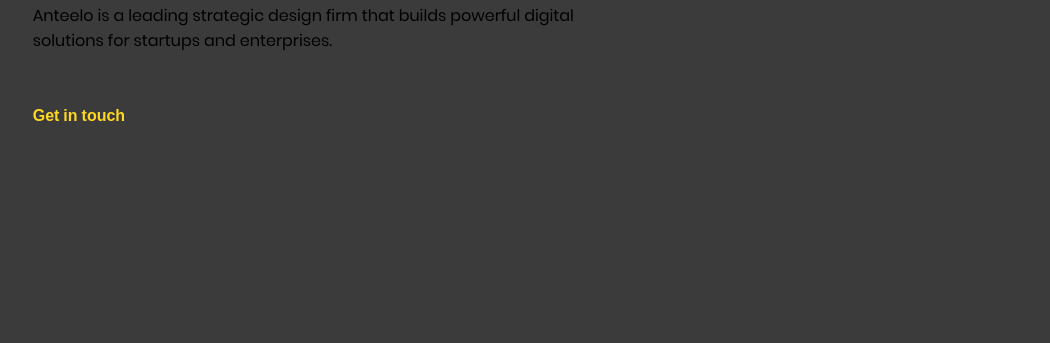
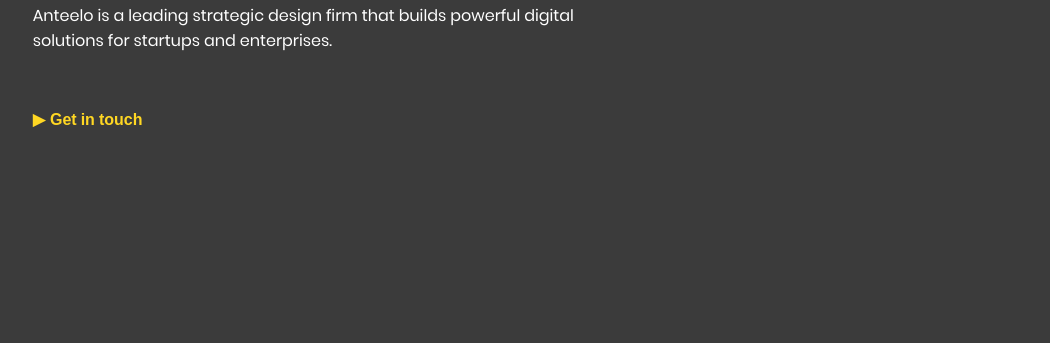
Before and after one commit to DKMFzF/webowio, a website: page src/index.html in a window 1280 px wide. Shown: the part 457-800 px from the top of the page, without its empty margins (114-1164 px from the left). Drawn offline with Linux system fonts and the light colour scheme.

Commit message:
header post fix link

```diff
--- a/package.json
+++ b/package.json
@@ -43,5 +43,8 @@
   },
   "browserslist": [
     "last 5 versions"
-  ]
+  ],
+  "dependencies": {
+    "commit": "^0.0.4"
+  }
 }
--- a/src/index.html
+++ b/src/index.html
@@ -1,13 +1,13 @@
-<!DOCTYPE html>
+<!doctype html>
 <html lang="en">
   <head>
-    <meta charset="UTF-8">
-    <meta name="viewport" content="width=device-width, initial-scale=1.0">
+    <meta charset="UTF-8" />
+    <meta name="viewport" content="width=device-width, initial-scale=1.0" />
     <title>Webovio</title>
-    <link rel="stylesheet" href="./fonts/font.css">
-    <link rel="stylesheet" href="./styles/variables.css">
-    <link rel="stylesheet" href="./styles/global.css">
-    <link rel="stylesheet" href="./styles/style.css">
+    <link rel="stylesheet" href="./fonts/font.css" />
+    <link rel="stylesheet" href="./styles/variables.css" />
+    <link rel="stylesheet" href="./styles/global.css" />
+    <link rel="stylesheet" href="./styles/style.css" />
   </head>
 
   <body class="page">
@@ -31,9 +31,18 @@
       <section class="hero">
         <div class="hero-container">
           <span class="hero-container__above-title">A place where </span>
-                <h1 class="title hero-container__title">A creative agency for redemptive brands</h1>
-                <p class="paragraph hero-container__paragraph">Anteelo is a leading strategic design firm that builds powerful digital solutions for startups and enterprises.</p>
-                <a class="link hero-container__link">Get in touch</a>
+          <h1 class="title hero-container__title">
+            A creative agency for redemptive brands
+          </h1>
+          <p class="paragraph hero-container__paragraph">
+            Anteelo is a leading strategic design firm that builds powerful
+            digital solutions for startups and enterprises.
+          </p>
+          <a
+            class="link hero-container__link"
+            href="https://habr.com/ru/sandbox/60131/"
+            >Get in touch</a
+          >
         </div>
       </section>
 
--- a/src/styles/style.css
+++ b/src/styles/style.css
@@ -2,7 +2,6 @@
 
 .page {
   min-inline-size: 375px;
-    /* block-size: 100vh; */
   display: flex;
   flex-direction: column;
   font-family: var(--poppins-font), sans-serif;
@@ -11,8 +10,8 @@
 }
 
 .title {
+  line-height: 74px;
   font-size: 60px;
-    line-height: 74px;
 }
 
 .paragraph {
@@ -20,7 +19,34 @@
 }
 
 .link {
+  display: block;
+  position: relative;
   font-size: 16px;
+  text-decoration: none;
+  font-family: var(--accent-font), sans-serif;
+  font-weight: 700;
+  color: var(--link, orange);
+  cursor: pointer;
+}
+
+.link::before {
+  content: '▶';
+  padding-inline-end: 5px;
+}
+
+.link::after {
+  content: '';
+  position: absolute;
+  display: block;
+  background-color: var(--link, orange);
+  inline-size: 0;
+  block-size: 2px;
+  inset-inline-start: 17px;
+  transition: inline-size 0.5s ease-in-out;
+}
+
+.link:hover::after {
+  inline-size: 97px;
 }
 
 .container {
@@ -62,6 +88,10 @@
   margin-block-start: 8%;
 }
 
+.hero {
+  color: var(--color-fonts, white);
+}
+
 .hero-container {
   inline-size: 616px;
 }
@@ -76,16 +106,9 @@
 
 .hero-container__paragraph {
   margin-block-start: 24px;
-    margin-block-end: 50px;
+  margin-block-end: 55px;
 }
 
 .hero-container__link {
-    font-family: var(--accent-font), sans-serif;
-    font-weight: 700;
-    color: #ffd723;
+  margin-block-start: 57px;
 }
-
-/* .hero-container__link::before {
-    content: '▶';
-    padding-inline-end: 20px;
-} */
--- a/src/styles/variables.css
+++ b/src/styles/variables.css
@@ -1,4 +1,9 @@
 :root {
-    --poppins-font: 'Poppins', sans-serif;
-    --accent-font: 'Fontawesome', sans-serif;
+  /* Fonts */
+  --poppins-font: 'Poppins', sans-serif;
+  --accent-font: 'Fontawesome', sans-serif;
+
+  /* Colors */
+  --color-fonts: #fff;
+  --link: #ffd723;
 }
```
Also changed, not shown: src/fonts/font.css (+8 -3 lines), 1 other file. Lines whose indentation alone changed are shown as unchanged.
